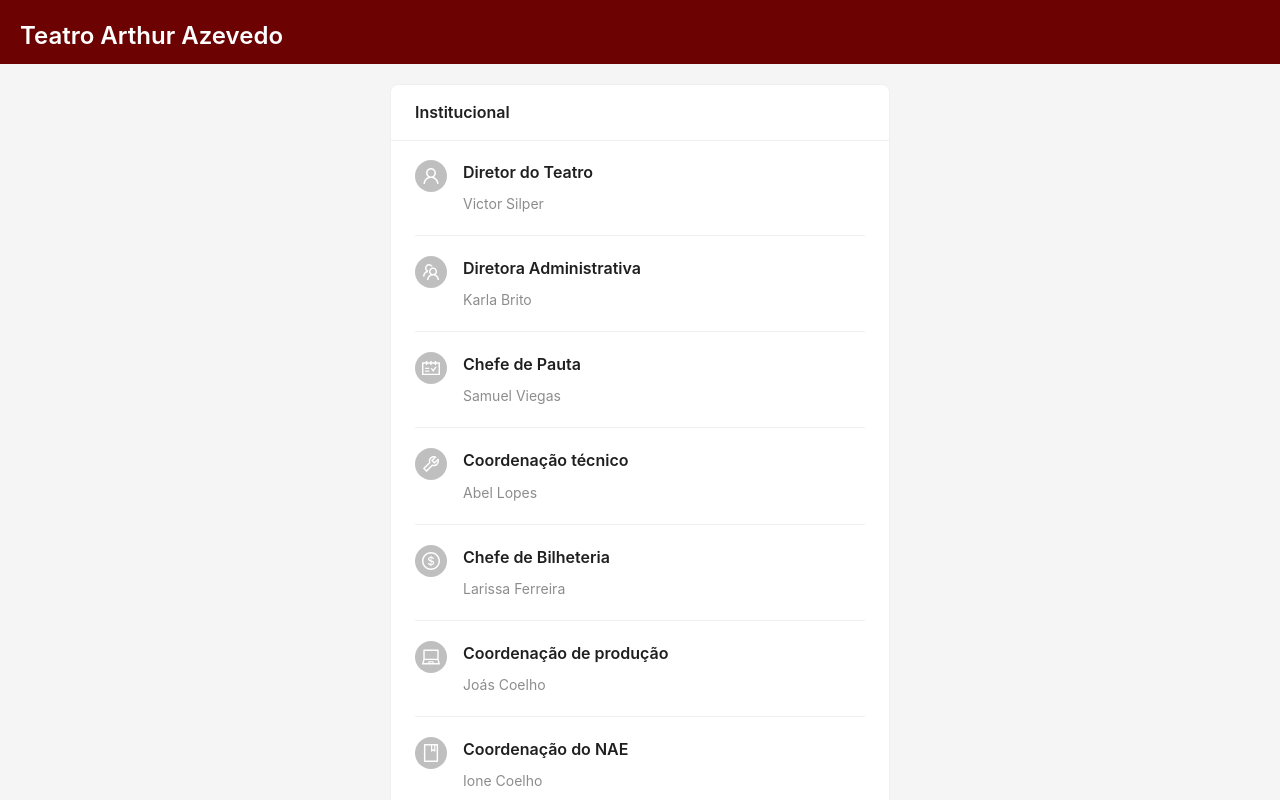
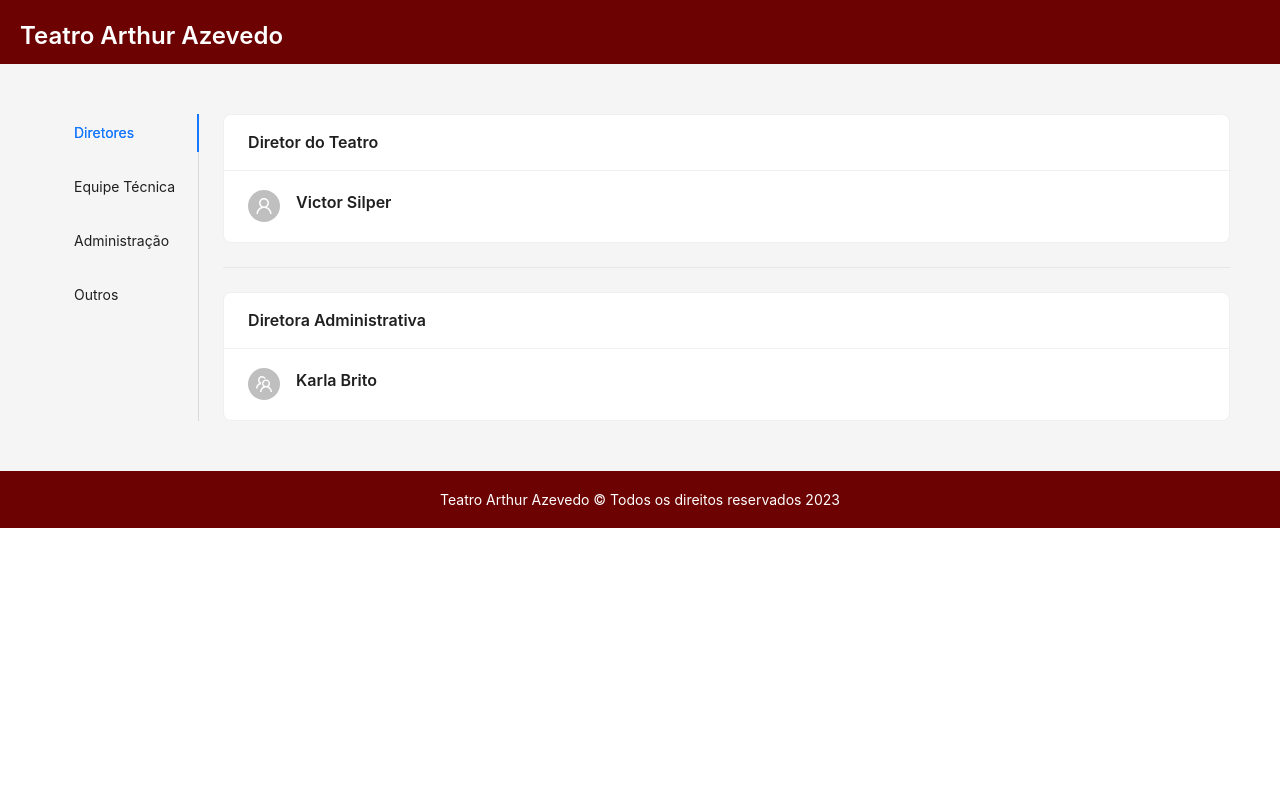
Before and after one commit to lucyfurt/SITE-TEATRO-ARTHUR-AZEVEDO-REACT-JAVASCRIPT, a React (Create React App) app: page /institucional in a window 1280 px wide. Shown: the top 800 px of the page. Built offline with nearby package versions, Linux system fonts and the light colour scheme.

Commit message:
change layout institucional

```diff
--- a/src/Pages/Institucional.js
+++ b/src/Pages/Institucional.js
@@ -1,80 +1,97 @@
 import React from 'react';
-import { Card, Avatar, Layout, Typography, Divider } from 'antd';
+import { Layout, Typography, Tabs, Card, Avatar, Divider } from 'antd';
 import {
-    UserOutlined, TeamOutlined, ScheduleOutlined,
-    DollarCircleOutlined, ToolOutlined, LaptopOutlined, BookOutlined, UserAddOutlined
+  UserOutlined,
+  TeamOutlined,
+  ScheduleOutlined,
+  DollarCircleOutlined,
+  ToolOutlined,
+  LaptopOutlined,
+  BookOutlined,
+  UserAddOutlined,
 } from '@ant-design/icons';
 
 const { Content, Header, Footer } = Layout;
+const { Title } = Typography;
+const { TabPane } = Tabs;
 const { Meta } = Card;
-const { Title } = Typography;
 
 const Institutional = () => {
   return (
-        <div>
     <Layout>
       <Header style={{ background: '#6d0202', padding: '20px' }}>
         <Title level={3} style={{ color: '#fff', margin: 0 }}>
-                  <a style={{color: '#fff'}}href='/'>Teatro Arthur Azevedo</a>
+          <a style={{ color: '#fff' }} href='/'>Teatro Arthur Azevedo</a>
         </Title>
       </Header>
-                <Content style={{ padding: '20px' }}>
-                    <Card title="Institucional" style={{ width: 500, margin: '0 auto' }}>
+      <Content style={{ padding: '50px' }}>
+        <Tabs tabPosition="left">
+          <TabPane tab="Diretores" key="1">
+            <Card title="Diretor do Teatro">
               <Meta
                 avatar={<Avatar icon={<UserOutlined />} />}
-                            title="Diretor do Teatro"
-                            description="Victor Silper"
+                title="Victor Silper"
               />
+            </Card>
             <Divider />
+            <Card title="Diretora Administrativa">
               <Meta
                 avatar={<Avatar icon={<TeamOutlined />} />}
-                            title="Diretora Administrativa"
-                            description="Karla Brito"
+                title="Karla Brito"
               />
-                        <Divider />
+            </Card>
+          </TabPane>
+          <TabPane tab="Equipe Técnica" key="2">
+            <Card title="Chefe de Pauta">
               <Meta
                 avatar={<Avatar icon={<ScheduleOutlined />} />}
-                            title="Chefe de Pauta"
-                            description="Samuel Viegas"
+                title="Samuel Viegas"
               />
+            </Card>
             <Divider />
+            <Card title="Coordenação técnico">
               <Meta
                 avatar={<Avatar icon={<ToolOutlined />} />}
-                            title="Coordenação técnico"
-                            description="Abel Lopes"
+                title="Abel Lopes"
               />
-                        <Divider />
+            </Card>
+          </TabPane>
+          <TabPane tab="Administração" key="3">
+            <Card title="Chefe de Bilheteria">
               <Meta
                 avatar={<Avatar icon={<DollarCircleOutlined />} />}
-                            title="Chefe de Bilheteria"
-                            description="Larissa Ferreira"
+                title="Larissa Ferreira"
               />
+            </Card>
             <Divider />
+            <Card title="Coordenação de produção">
               <Meta
                 avatar={<Avatar icon={<LaptopOutlined />} />}
-                            title="Coordenação de produção"
-                            description="Joás Coelho"
+                title="Joás Coelho"
               />
-                        <Divider />
+            </Card>
+          </TabPane>
+          <TabPane tab="Outros" key="4">
+            <Card title="Coordenação do NAE">
               <Meta
                 avatar={<Avatar icon={<BookOutlined />} />}
-                            title="Coordenação do NAE"
-                            description="Ione Coelho"
+                title="Ione Coelho"
               />
+            </Card>
             <Divider />
+            <Card title="Chefe de serviços gerais">
               <Meta
                 avatar={<Avatar icon={<UserAddOutlined />} />}
-                            title="Chefe de serviços gerais"
-                            description="Maria Francisca Moraes"
+                title="Maria Francisca Moraes"
               />
-                        <Divider />
             </Card>
+          </TabPane>
+        </Tabs>
       </Content>
       <Footer style={{ background: '#6d0202', padding: '20px', textAlign: 'center', color: '#fff' }}>
-                    Teatro Arthur Azevedo  © Todos os direitos reservados 2023
+        Teatro Arthur Azevedo © Todos os direitos reservados {new Date().getFullYear()}
       </Footer>
     </Layout>
-        </div>
   );
 };
 
```
Lines whose indentation alone changed are shown as unchanged.
